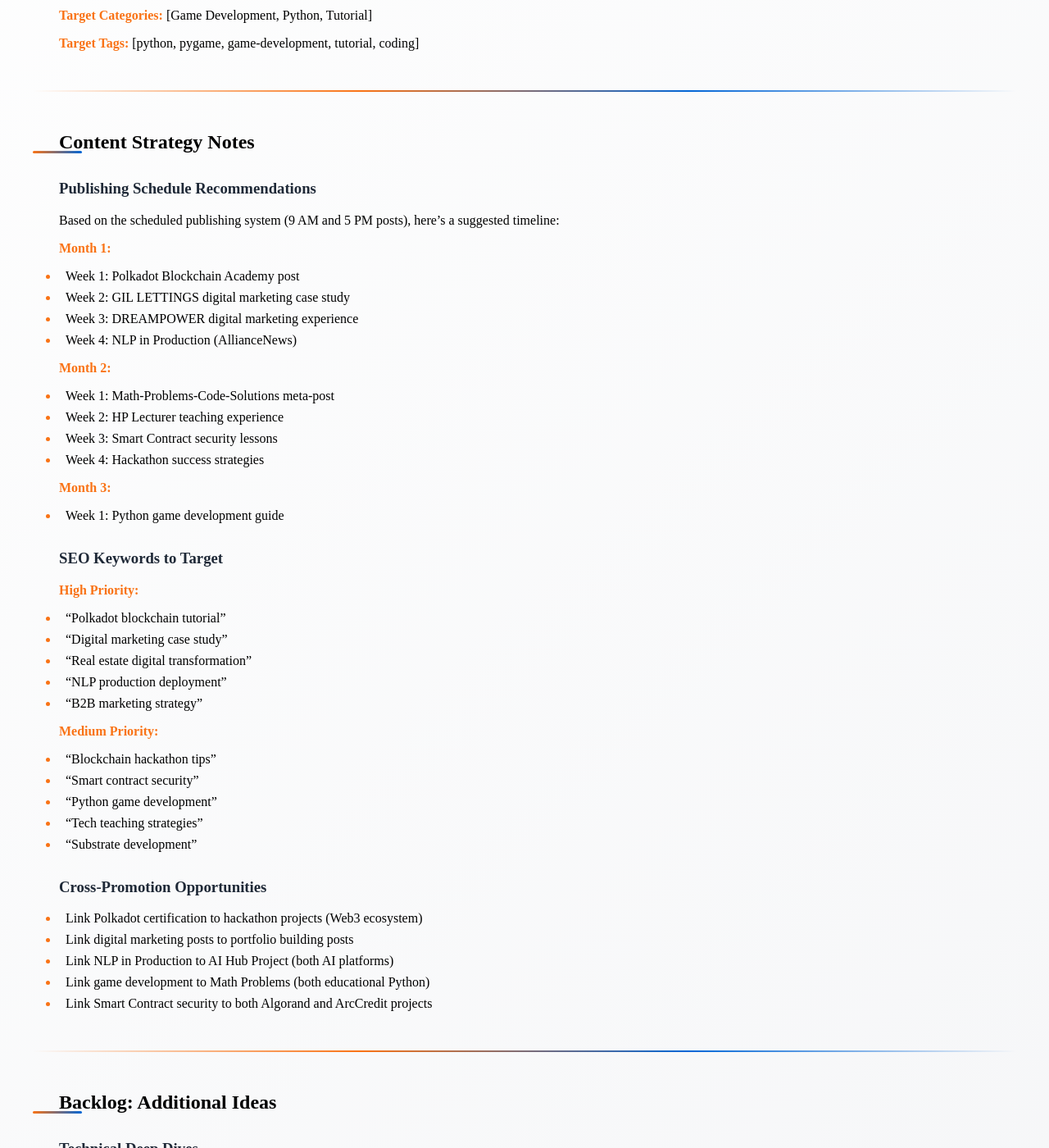
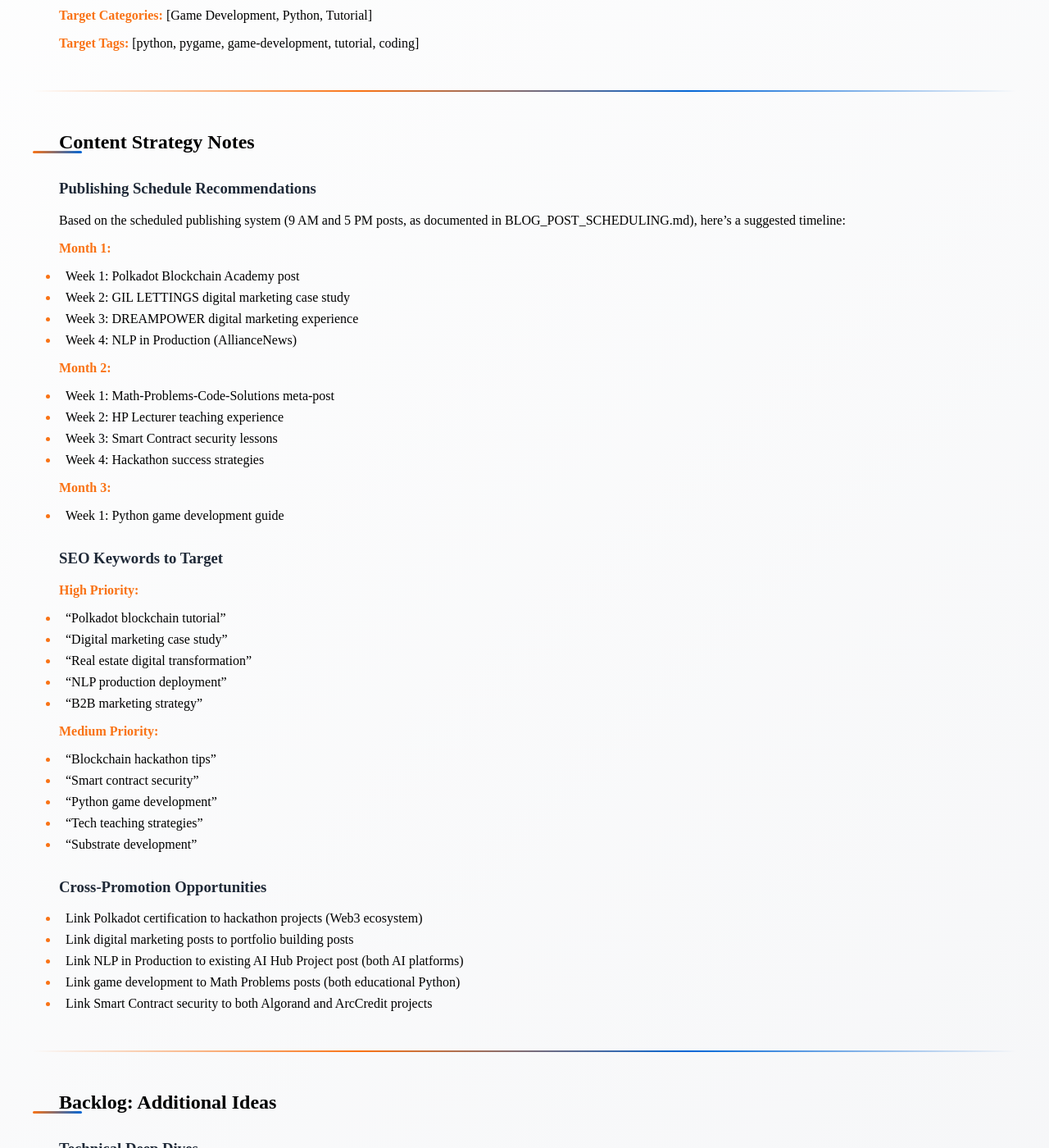
Before and after one commit to GIL794/gil794.github.io, a Jekyll site: the page built from drafts/blog-post-ideas.md, in a window 1280 px wide and 1400 px high, scrolled down 5300 px. Shown: the whole window at 82% size. Built offline with Jekyll 4.4.1, drawn with Linux system fonts in a browser that asks for light colours; our own code applies the rules of GitHub Pages for plain Markdown files.

Commit message:
Add reference to BLOG_POST_SCHEDULING.md and clarify AI Hub cross-promotion
Co-authored-by: GIL794 <200216885+GIL794@users.noreply.github.com>

```diff
--- a/drafts/blog-post-ideas.md
+++ b/drafts/blog-post-ideas.md
@@ -228,7 +228,7 @@ A comprehensive guide to Python game development using Pygame:
 
 ### Publishing Schedule Recommendations
 
-Based on the scheduled publishing system (9 AM and 5 PM posts), here's a suggested timeline:
+Based on the scheduled publishing system (9 AM and 5 PM posts, as documented in BLOG_POST_SCHEDULING.md), here's a suggested timeline:
 
 **Month 1:**
 - Week 1: Polkadot Blockchain Academy post
@@ -265,8 +265,8 @@ Based on the scheduled publishing system (9 AM and 5 PM posts), here's a suggest
 
 - Link Polkadot certification to hackathon projects (Web3 ecosystem)
 - Link digital marketing posts to portfolio building posts
-- Link NLP in Production to AI Hub Project (both AI platforms)
-- Link game development to Math Problems (both educational Python)
+- Link NLP in Production to existing AI Hub Project post (both AI platforms)
+- Link game development to Math Problems posts (both educational Python)
 - Link Smart Contract security to both Algorand and ArcCredit projects
 
 ---
```
